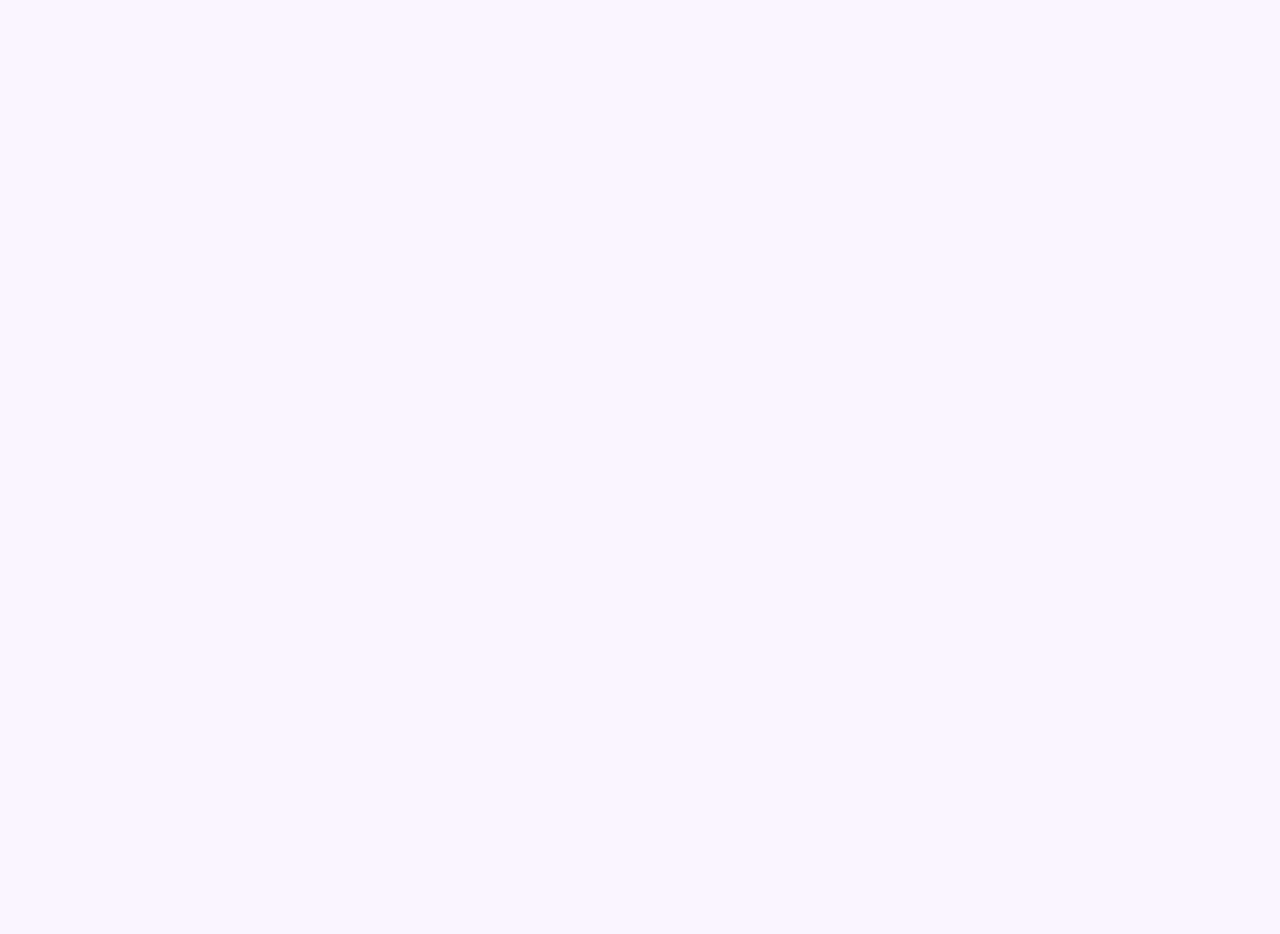
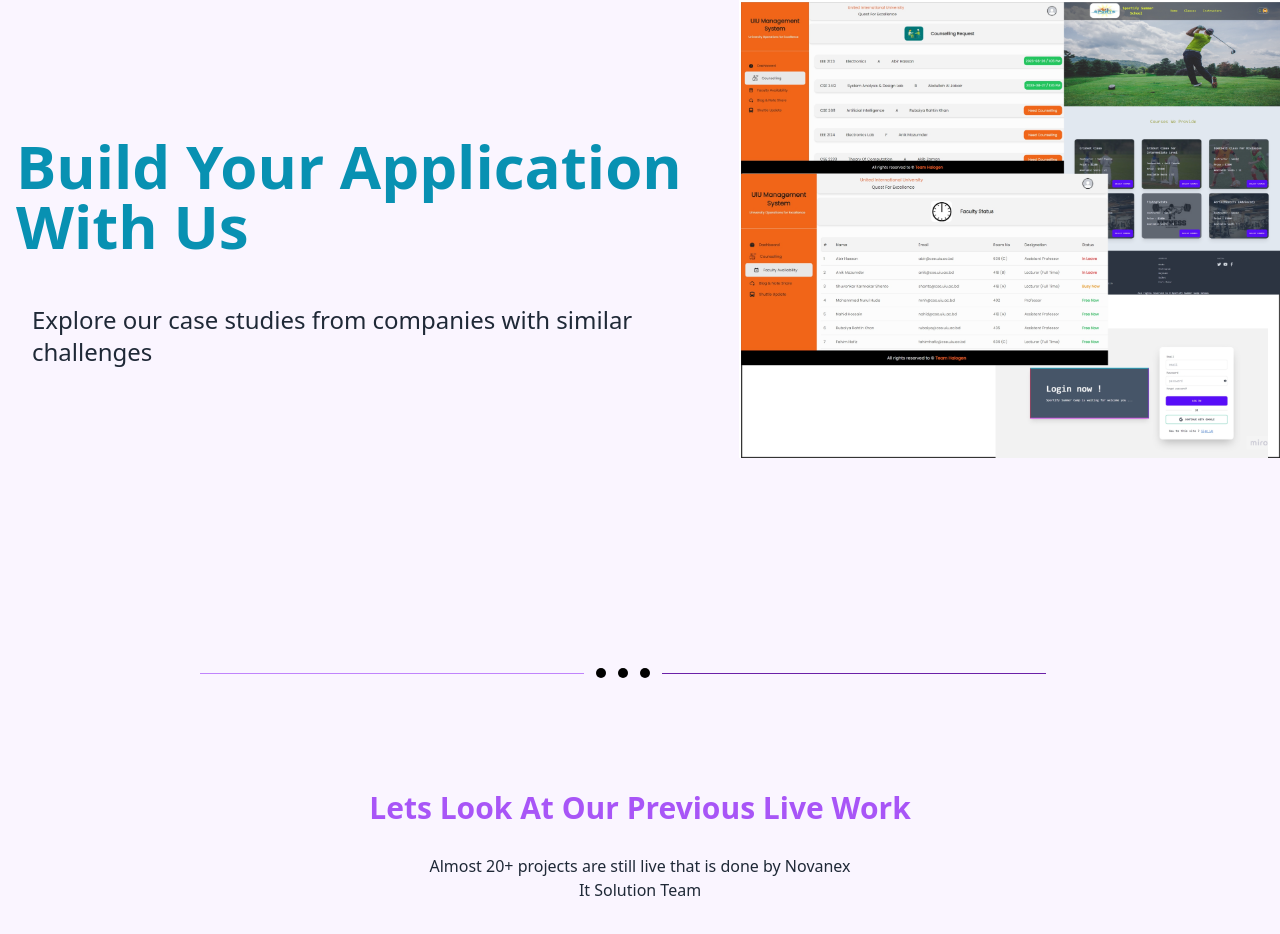
Before and after one commit to Saif-Tasnim/Buraq-Tech-Solution-Agency, a Next.js app: page /portfolio in a window 1280 px wide. Before the commit this address had no page. Shown: the part 212-1146 px from the top of the page. Before the commit the page ends 800 px from the top, so only its background shows below. Built offline with nearby package versions, Linux system fonts and the light colour scheme.

Commit message:
feat: portfolio page done

```diff
--- a/src/app/(public)/(home)/component/index.ts
+++ b/src/app/(public)/(home)/component/index.ts
@@ -6,5 +6,4 @@ export { default as OurService } from "./OurService/OurService";
 export { default as Technologies } from "./Technologies/Technologies";
 export { default as OurWork } from "./Our Work/OurWork";
 export { default as PeopleComment } from "./PeopleComment/PeopleComment";
-export { default as Dots } from "./Dots/Dots";
 export { default as FAQ } from "./FAQ/FAQ";
--- a/src/app/(public)/(home)/page.tsx
+++ b/src/app/(public)/(home)/page.tsx
@@ -3,7 +3,6 @@ import {
   AboutUs,
   Banner,
   CTA,
-  Dots,
   FAQ,
   OurService,
   OurWork,
@@ -11,6 +10,7 @@ import {
   RegularContact,
   Technologies,
 } from "./component";
+import { Dots } from "@/app/component/shared";
 
 const HomePage = () => {
   return (
--- /dev/null
+++ b/src/app/(public)/portfolio/component/PageBanner/PageBanner.tsx
@@ -0,0 +1,29 @@
+import React from "react";
+import img from "@/app/assets/portfolio/image.png";
+import Image from "next/image";
+
+const PageBanner = () => {
+  return (
+    <div className="flex justify-around items-center h-[90vh] w-full">
+      <div>
+        <h1 className="text-6xl text-primary font-semibold ml-4 my-12">
+          Build Your Application With Us
+        </h1>
+        <p className="ml-8 text-2xl">
+          Explore our case studies from companies with similar challenges
+        </p>
+      </div>
+      <div>
+        <Image
+          src={img.src}
+          alt="image"
+          width={600}
+          height={600}
+          className="block mr-20"
+        />
+      </div>
+    </div>
+  );
+};
+
+export default PageBanner;
--- /dev/null
+++ b/src/app/(public)/portfolio/component/PreviousWork/PreviousWork.tsx
@@ -0,0 +1,15 @@
+import React from "react";
+
+const PreviousWork = () => {
+  return (
+    <div className="my-28">
+      <h1 className="text-center text-3xl font-semibold text-purple-500 my-7">Lets Look At Our Previous Live Work</h1>
+      <p className="text-center w-1/3 mx-auto">
+        Almost 20+ projects are still live that is done by Novanex It Solution
+        Team
+      </p>
+    </div>
+  );
+};
+
+export default PreviousWork;
--- /dev/null
+++ b/src/app/(public)/portfolio/component/index.ts
@@ -0,0 +1,2 @@
+export { default as PageBanner } from "./PageBanner/PageBanner";
+export { default as PreviousWork } from "./PreviousWork/PreviousWork";
--- /dev/null
+++ b/src/app/(public)/portfolio/page.tsx
@@ -0,0 +1,15 @@
+import React from "react";
+import { PageBanner, PreviousWork } from "./component";
+import { Dots } from "@/app/component/shared";
+
+const PortfolioPage = () => {
+  return (
+    <>
+      <PageBanner />
+      <Dots />
+      <PreviousWork />
+    </>
+  );
+};
+
+export default PortfolioPage;
--- a/src/app/component/shared/index.ts
+++ b/src/app/component/shared/index.ts
@@ -1,3 +1,4 @@
 export { default as Header } from "./Header/Header";
 export { default as SectionName } from "./SectionName/SectionName";
 export { default as Footer } from "./Footer/Footer";
+export {default as Dots} from './Dots/Dots'
--- /dev/null
+++ b/src/app/loading.tsx
@@ -0,0 +1,27 @@
+import React from "react";
+
+const LoadingPage = () => {
+  return (
+    <div className="flex items-center justify-center w-full h-screen">
+      <div className="flex justify-center items-center space-x-1 text-sm text-gray-700">
+        <svg
+          fill="none"
+          className="w-6 h-6 animate-spin"
+          viewBox="0 0 32 32"
+          xmlns="http://www.w3.org/2000/svg"
+        >
+          <path
+            clip-rule="evenodd"
+            d="M15.165 8.53a.5.5 0 01-.404.58A7 7 0 1023 16a.5.5 0 011 0 8 8 0 11-9.416-7.874.5.5 0 01.58.404z"
+            fill="currentColor"
+            fill-rule="evenodd"
+          />
+        </svg>
+
+        <div>Loading ...</div>
+      </div>
+    </div>
+  );
+};
+
+export default LoadingPage;
--- a/src/app/not-found.tsx
+++ b/src/app/not-found.tsx
@@ -5,7 +5,21 @@ const NotFound = () => {
   return (
     <div>
       <Header />
-      <h1>404 | Page Not Found </h1>
+      <div
+        className="h-screen w-full flex justify-center items-center"
+        style={{
+          backgroundImage: `url("https://nexlent.com/images/hero-bg.svg")`,
+        }}
+      >
+        <div>
+          <h1 className="text-7xl text-primary font-semibold my-7">Oops! nothing here</h1>
+          <h2 className="text-5xl text-center font-extrabold text-purple-500 my-5">Page not found! </h2>
+          <p className="text-center my-9 w-3/4 mx-auto text-lg">
+            We&apos;r sorry, the page you are requested could not be found.
+            Please go back to the home page.
+          </p>
+        </div>
+      </div>
     </div>
   );
 };
```
Also changed, not shown: src/app/assets/portfolio/image.png (added), src/app/component/shared/Dots/Dots.tsx (renamed from src/app/(public)/(home)/component/Dots/Dots.tsx).
